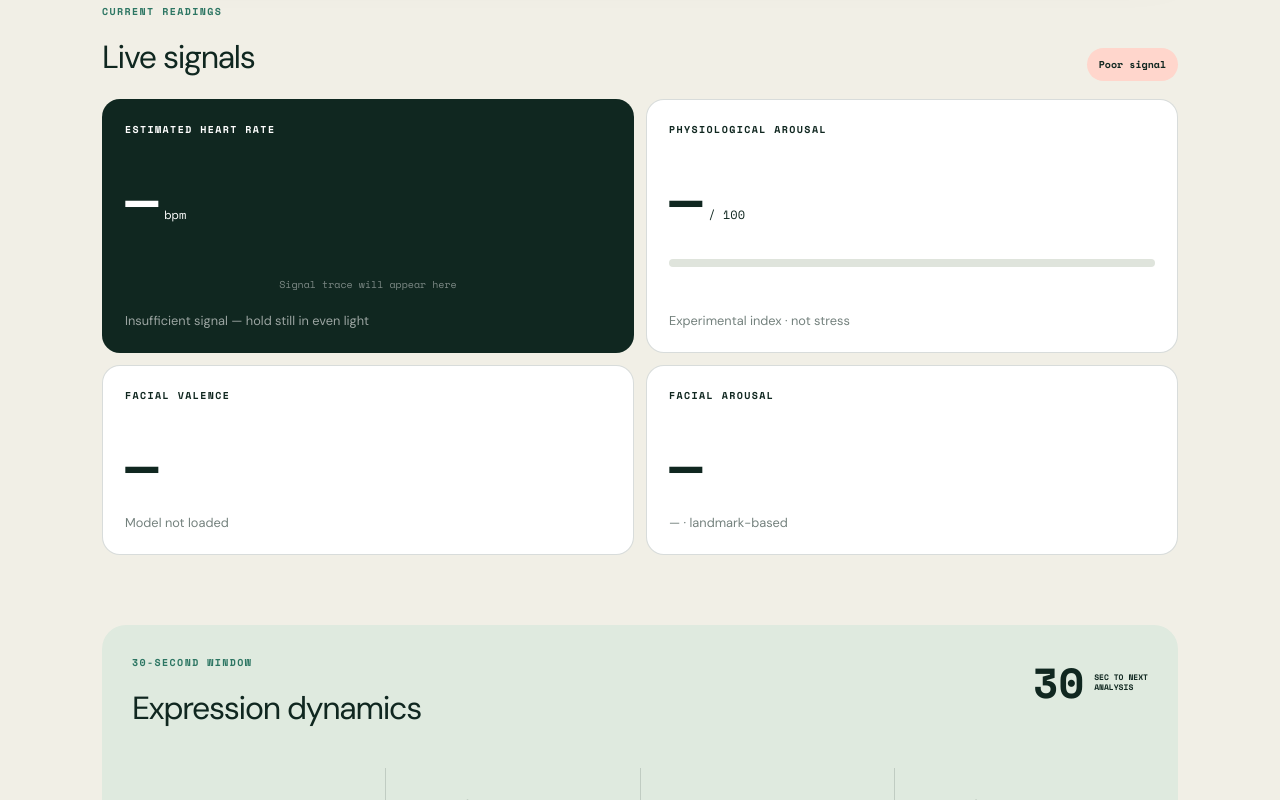
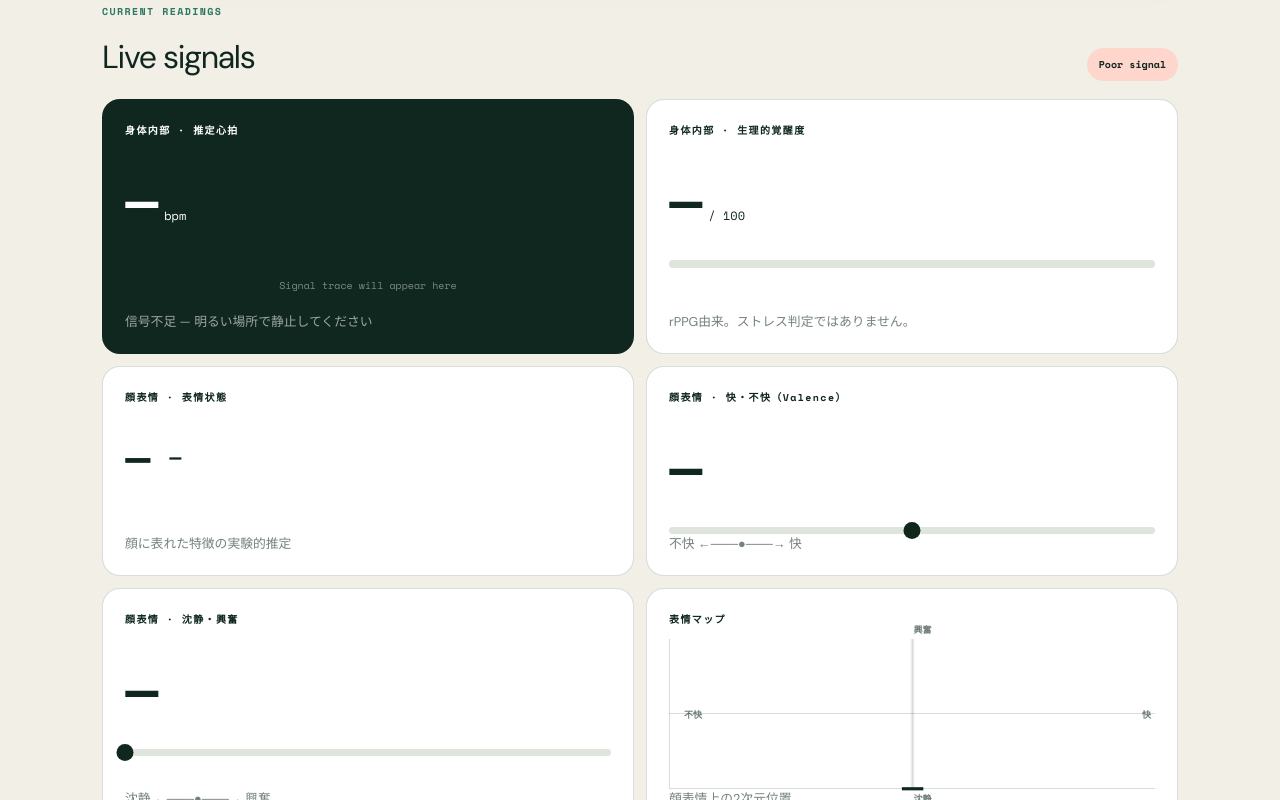
Before and after one commit to kkodamalab/camera-physio-emotion-monitor, a Next.js app: page / in a window 1280 px wide. Shown: the part 1080-1880 px from the top of the page. Built offline with nearby package versions, Linux system fonts and the light colour scheme.

Commit message:
Add facial expression state classification and affect map

```diff
--- /dev/null
+++ b/lib/expressionConfig.ts
@@ -0,0 +1,40 @@
+export type ExpressionCategory = "happy" | "relaxed" | "neutral" | "sad" | "angry" | "surprised";
+export type FacialFeatures = { smile: number; frown: number; browTension: number; browRaise: number; eyeOpening: number; eyeSquint: number; jawOpening: number; mouthTension: number };
+export type ExpressionResult = { category: ExpressionCategory; valence: number; arousal: number; features: FacialFeatures };
+
+export const EXPRESSION_META: Record<ExpressionCategory, { emoji: string; label: string }> = {
+  happy: { emoji: "😊", label: "快・活性" }, relaxed: { emoji: "😌", label: "リラックス" }, neutral: { emoji: "😐", label: "中立" }, sad: { emoji: "😢", label: "悲しみ様" }, angry: { emoji: "😠", label: "緊張・怒り様" }, surprised: { emoji: "😮", label: "驚き・高覚醒" },
+};
+
+export const EXPRESSION_CONFIG = {
+  ema: 0.22,
+  weights: { valence: { smile: 1.45, frown: -1.15, browTension: -0.35 }, arousal: { jawOpening: 0.60, eyeOpening: 0.40, browRaise: 0.22, mouthTension: 0.18 } },
+  thresholds: { happySmile: 0.35, surprisedEye: 0.28, surprisedJaw: 0.26, angryBrow: 0.28, angryMouth: 0.22, sadFrown: 0.22, relaxedArousal: 0.16, neutralActivity: 0.12 },
+};
+const average = (a: number, b: number) => (a + b) / 2;
+const cap = (v: number, lo: number, hi: number) => Math.max(lo, Math.min(hi, v));
+
+export function classifyExpression(scores: Map<string, number>): ExpressionResult {
+  const score = (name: string) => scores.get(name) ?? 0;
+  const features: FacialFeatures = {
+    smile: average(score("mouthSmileLeft"), score("mouthSmileRight")), frown: average(score("mouthFrownLeft"), score("mouthFrownRight")), browTension: average(score("browDownLeft"), score("browDownRight")), browRaise: score("browInnerUp"), eyeOpening: average(score("eyeWideLeft"), score("eyeWideRight")), eyeSquint: average(score("eyeSquintLeft"), score("eyeSquintRight")), jawOpening: score("jawOpen"), mouthTension: average(score("mouthPressLeft"), score("mouthPressRight")) + score("mouthFunnel") * 0.5,
+  };
+  const w = EXPRESSION_CONFIG.weights;
+  const valence = cap(features.smile * w.valence.smile + features.frown * w.valence.frown + features.browTension * w.valence.browTension, -1, 1);
+  const arousal = cap(features.jawOpening * w.arousal.jawOpening + features.eyeOpening * w.arousal.eyeOpening + features.browRaise * w.arousal.browRaise + features.mouthTension * w.arousal.mouthTension, 0, 1);
+  const t = EXPRESSION_CONFIG.thresholds; const activity = Math.max(features.smile, features.frown, features.browTension, features.browRaise, features.eyeOpening, features.eyeSquint, features.jawOpening, features.mouthTension);
+  let category: ExpressionCategory = "neutral";
+  if (features.eyeOpening > t.surprisedEye && (features.jawOpening > t.surprisedJaw || features.browRaise > t.surprisedEye)) category = "surprised";
+  else if (features.browTension > t.angryBrow && features.mouthTension > t.angryMouth && valence < -0.12) category = "angry";
+  else if (features.smile > t.happySmile && valence > 0.16) category = "happy";
+  else if (features.frown > t.sadFrown && valence < -0.12 && arousal < 0.46) category = "sad";
+  else if (arousal < t.relaxedArousal && features.browTension < 0.12 && features.jawOpening < 0.12 && valence > -0.08) category = "relaxed";
+  else if (activity < t.neutralActivity) category = "neutral";
+  return { category, valence, arousal, features };
+}
+
+export function smooth(previous: { valence: number; arousal: number; category: ExpressionCategory; votes: ExpressionCategory[] } | null, next: ExpressionResult) {
+  const k = EXPRESSION_CONFIG.ema; const valence = previous ? previous.valence * (1 - k) + next.valence * k : next.valence; const arousal = previous ? previous.arousal * (1 - k) + next.arousal * k : next.arousal;
+  const votes = [...(previous?.votes ?? []), next.category].slice(-8); const category = (Object.keys(EXPRESSION_META) as ExpressionCategory[]).sort((a, b) => votes.filter(v => v === b).length - votes.filter(v => v === a).length)[0] ?? next.category;
+  return { valence, arousal, category, votes };
+}
```
Also changed, not shown: app/page.tsx (+1 -1 lines), app/globals.css, 1 other file (tests, documents, lock files or other folders).
